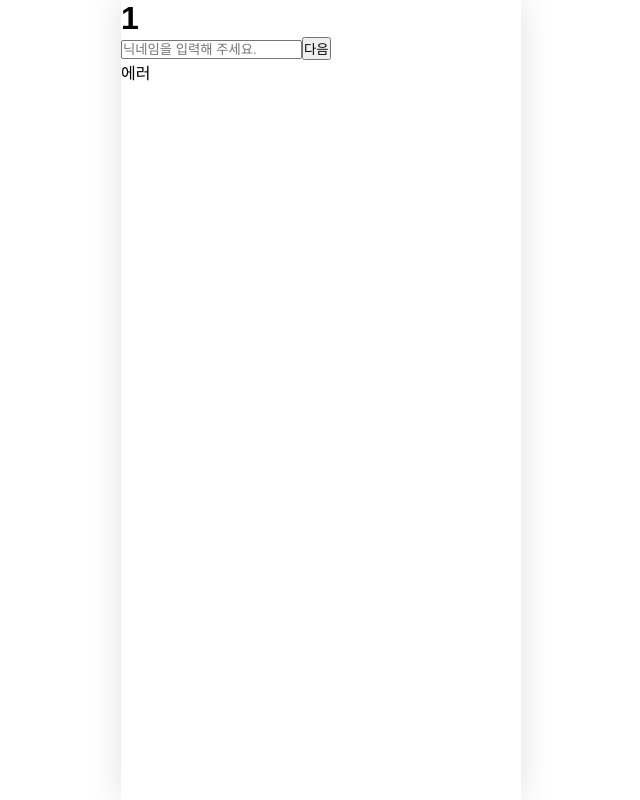
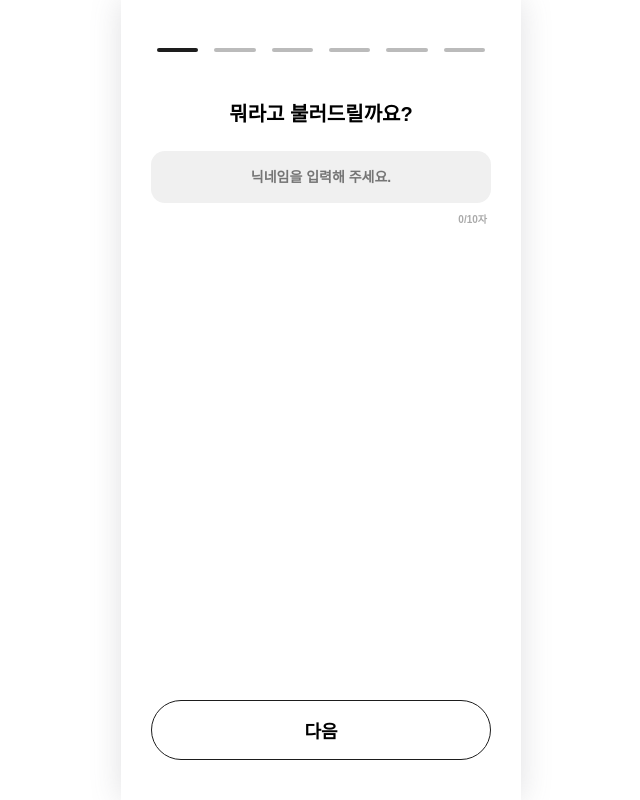
Before and after one commit to TRENDITHON-Omnivore-Team1/NaengTulCook-FE, a React (Vite) app: page /pre-info in a window 1280 px wide. Shown: the whole page, without its empty margins (319-959 px from the left). Built offline with nearby package versions, Linux system fonts and the light colour scheme.

Commit message:
🎨: 사전입력 플로우 ui 디자인

```diff
--- a/src/components/common/button/BigButton.jsx
+++ b/src/components/common/button/BigButton.jsx
@@ -3,7 +3,6 @@ import styled from "styled-components";
 const StyledButton = styled.button`
   margin: 0 30px;
   width: calc(100% - 60px);
-  max-width: 336px;
   height: 60px;
 
   color: ${(props) => (props.$isWhiteButton == true ? "#000" : "#fff")};
--- a/src/components/sign/Sign.style.js
+++ b/src/components/sign/Sign.style.js
@@ -21,7 +21,6 @@ export const StyledSignInput = styled.input`
   margin: 0 30px;
   padding: 0 24px;
   width: calc(100% - 60px);
-  max-width: 336px;
   height: 60px;
 
   /* display: flex; */
@@ -42,7 +41,8 @@ export const ErrorMessage = styled.p`
 `;
 
 export const ButtonContainer = styled.div`
-  margin-bottom: 40px;
+  position: absolute;
+  bottom: 40px;
   width: 100%;
 
   ${ColumnCenterCSS}
--- /dev/null
+++ b/src/components/sign/pre-info/InfoStep.style.js
@@ -0,0 +1,59 @@
+import { RowCenterCSS } from "@/styles/layouts/Row";
+import styled from "styled-components";
+
+// Step A
+export const TextInput = styled.input`
+  margin: 0 30px;
+  padding: 0 24px;
+  width: calc(100% - 60px);
+  height: 52px;
+
+  ${RowCenterCSS}
+
+  text-align: center;
+  color: #1d1d1d;
+  ${({ theme }) => theme.fonts.pre_bold_14}
+
+  border-radius: 14px;
+  border: none;
+  background-color: #f0f0f0;
+`;
+export const TextLength = styled.p`
+  margin: 8px 34px 0 34px;
+  width: calc(100% - 68px);
+
+  text-align: right;
+  color: #aaaaaa;
+  ${({ theme }) => theme.fonts.pre_bold_10}
+`;
+
+// Step B
+export const CheckBoxContainer = styled.div`
+  width: 100%;
+  padding: 0 30px;
+
+  display: flex;
+  flex-wrap: wrap;
+  gap: 14px 8px;
+`;
+export const CheckBoxButton = styled.label`
+  width: ${(props) => (props.$isLong ? "100%" : "calc((100% - 8px) / 2)")};
+  height: 44px;
+
+  ${RowCenterCSS}
+
+  color: ${(props) => (props.$isActive ? "#1D1D1D" : "#DCDCDC")};
+  ${({ theme }) => theme.fonts.pre_bold_18}
+
+  border-radius: 14px;
+  border: 1px solid ${(props) => (props.$isActive ? "#1D1D1D" : "#DCDCDC")};
+  background-color: #fff;
+
+  cursor: pointer;
+`;
+export const CheckBoxInput = styled.input`
+  display: none;
+`;
+
+// Step C
+// Step D
--- a/src/components/sign/pre-info/InfoStepA.jsx
+++ b/src/components/sign/pre-info/InfoStepA.jsx
@@ -1,11 +1,17 @@
-export default function InfoStepA({ register }) {
+import * as A from "./InfoStep.style";
+
+export default function InfoStepA({ register, nickname }) {
   return (
     <>
-      <input
+      <A.TextInput
         type="text"
         placeholder="닉네임을 입력해 주세요."
-        {...register("nickname", { required: "닉네임을 입력해 주세요." })}
+        {...register("nickname", {
+          required: "닉네임을 입력해 주세요.",
+          maxLength: { value: 10, message: "최대 10자까지 입력할 수 있습니다." },
+        })}
       />
+      <A.TextLength>{nickname?.length || 0}/10자</A.TextLength>
     </>
   );
 }
--- a/src/components/sign/pre-info/InfoStepB.jsx
+++ b/src/components/sign/pre-info/InfoStepB.jsx
@@ -1,3 +1,6 @@
+import { useWatch } from "react-hook-form";
+import * as A from "./InfoStep.style";
+
 const stepOptions1 = [
   { id: "age-0", value: "10대", style: "short" },
   { id: "age-1", value: "20대", style: "short" },
@@ -19,16 +22,21 @@ const stepOptions3 = [
   { id: "skill-4", value: "고급 요리도 할 줄 알아요", buttonStyle: "long" },
 ];
 
-export default function InfoStepB({ register, step }) {
+export default function InfoStepB({ register, step, control }) {
   const options = step === 1 ? stepOptions1 : step === 2 ? stepOptions2 : stepOptions3;
-
   const fieldName = step === 1 ? "age" : step === 2 ? "family" : "skill";
 
+  const selectedValue = useWatch({ control, name: fieldName });
+
   return (
-    <>
+    <A.CheckBoxContainer>
       {options.map((option) => (
-        <label key={option.id}>
-          <input
+        <A.CheckBoxButton
+          key={option.id}
+          $isActive={selectedValue === option.value}
+          $isLong={option.buttonStyle == "long"}
+        >
+          <A.CheckBoxInput
             type="radio"
             value={option.value}
             {...register(fieldName, {
@@ -41,8 +49,8 @@ export default function InfoStepB({ register, step }) {
             })}
           />
           {option.value}
-        </label>
+        </A.CheckBoxButton>
       ))}
-    </>
+    </A.CheckBoxContainer>
   );
 }
--- a/src/components/sign/pre-info/InfoStepC.jsx
+++ b/src/components/sign/pre-info/InfoStepC.jsx
@@ -1,3 +1,5 @@
+import * as A from "./InfoStep.style";
+
 const options = [
   "마라탕",
   "스테이크",
--- a/src/components/sign/pre-info/InfoStepD.jsx
+++ b/src/components/sign/pre-info/InfoStepD.jsx
@@ -1,3 +1,5 @@
+import * as A from "./InfoStep.style";
+
 const options = [
   "곡류",
   "채소",
--- a/src/components/sign/pre-info/PreInfoLayout.jsx
+++ b/src/components/sign/pre-info/PreInfoLayout.jsx
@@ -1,6 +1,8 @@
 import { useEffect, useState } from "react";
 import { useForm, useWatch } from "react-hook-form";
 import { useNavigate } from "react-router-dom";
+import * as A from "./PreInfoLayout.style";
+import * as S from "@/components/sign/Sign.style";
 import InfoStepA from "./InfoStepA";
 import InfoStepB from "./InfoStepB";
 import InfoStepC from "./InfoStepC";
@@ -11,6 +13,7 @@ import { putPreInfoAge } from "@/apis/sign/pre-info/putPreInfoAge";
 import { putPreInfoFamily } from "@/apis/sign/pre-info/putPreInfoFamily";
 import { putPreInfoFavorite } from "@/apis/sign/pre-info/putPreInfoFavorite";
 import { putPreInfoIngredient } from "@/apis/sign/pre-info/putPreInfoIngredient";
+import BigButton from "@/components/common/button/BigButton";
 
 const requiredFieldsByStep = {
   0: ["nickname"],
@@ -19,6 +22,27 @@ const requiredFieldsByStep = {
   3: ["skill"],
   4: ["favorite"],
   5: ["ingredient"],
+};
+const stepTitle = [
+  "뭐라고 불러드릴까요?",
+  "나이대를 알려주세요",
+  "가구유형은 어떻게 되시나요?",
+  "요리실력은 어느정도 인가요?",
+  "취향을 선택해주세요",
+  "항상 가지고 있는 재료를 알려주세요",
+];
+const ageMapping = {
+  "10대": 10,
+  "20대": 20,
+  "30대": 30,
+  "40대": 40,
+  "50대": 50,
+};
+const skillMapping = {
+  "완전 처음": 0,
+  "라면 끓이기 정도는 할 수 있어요": 1,
+  "레시피 보면 잘 따라해요": 2,
+  "요리하는 것이 익숙해요": 3,
 };
 
 export default function PreInfoLayout() {
@@ -31,13 +55,16 @@ export default function PreInfoLayout() {
   // 버튼 시각적 활성화...
   const currentRequiredFields = requiredFieldsByStep[currentStep] || ["nickname"];
   const currentValues = useWatch({ control, name: currentRequiredFields });
+  const nickname = useWatch({ control, name: "nickname" });
 
   const [isButtonActive, setIsButtonActive] = useState(false);
   useEffect(() => {
     if (currentValues) {
       if (currentStep === 0) {
         // input type이 text인 경우
-        const isAllFilled = currentValues.every((value) => value && value.trim() !== "");
+        const isAllFilled = currentValues.every(
+          (value) => value && value.trim() !== "" && nickname?.length <= 10
+        );
         setIsButtonActive(isAllFilled);
       } else {
         // input type이 checkbox인 경우
@@ -60,13 +87,6 @@ export default function PreInfoLayout() {
           break;
         }
         case 1: {
-          const ageMapping = {
-            "10대": 10,
-            "20대": 20,
-            "30대": 30,
-            "40대": 40,
-            "50대": 50,
-          };
           const ageRange = ageMapping[data.age] || 60;
           await putPreInfoAge({
             params: {
@@ -82,12 +102,6 @@ export default function PreInfoLayout() {
           break;
         }
         case 3: {
-          const skillMapping = {
-            "완전 처음": 0,
-            "라면 끓이기 정도는 할 수 있어요": 1,
-            "레시피 보면 잘 따라해요": 2,
-            "요리하는 것이 익숙해요": 3,
-          };
           const skill = skillMapping[data.skill] || 4;
           await putPreInfoSkill({
             params: { skill },
@@ -118,36 +132,42 @@ export default function PreInfoLayout() {
     }
   };
 
-  const handleFormSubmit = (e) => {
-    e.preventDefault();
-    handleSubmit(onSubmit)();
-  };
-
   // localStorage.setItem("isFirstLogin", true); // 튜토리얼 화면용(정보 추가하는 페이지에)
   return (
-    <>
-      <h1>{currentStep + 1}</h1>
+    <A.PageLayout>
+      {/* 상단 */}
+      <A.StepBarList>
+        {[...Array(6)].map((_, i) => (
+          <A.StepBarBox key={i} $isBlack={i <= currentStep} />
+        ))}
+      </A.StepBarList>
+      <A.StepTitle>{stepTitle[currentStep]}</A.StepTitle>
 
-      <form onSubmit={handleFormSubmit}>
+      {/* 폼 내용 */}
+      <A.InfoForm onSubmit={handleSubmit(onSubmit)}>
         {currentStep == 0 ? (
-          <InfoStepA register={register} />
+          <InfoStepA register={register} control={control} nickname={nickname} />
         ) : currentStep == 1 ? (
-          <InfoStepB register={register} step={1} />
+          <InfoStepB register={register} step={1} control={control} />
         ) : currentStep == 2 ? (
-          <InfoStepB register={register} step={2} />
+          <InfoStepB register={register} step={2} control={control} />
         ) : currentStep == 3 ? (
-          <InfoStepB register={register} step={3} />
+          <InfoStepB register={register} step={3} control={control} />
         ) : currentStep == 4 ? (
           <InfoStepC register={register} />
         ) : (
           <InfoStepD register={register} />
         )}
 
-        <button onClick={handleSubmit(onSubmit)} type="button">
-          {currentStep == 5 ? "완료" : "다음"}
-        </button>
-        <p>{isButtonActive ? "굳" : "에러"}</p>
-      </form>
-    </>
+        {/* 버튼 */}
+        <S.ButtonContainer>
+          <BigButton
+            type="submit"
+            buttonText={currentStep == 5 ? "완료" : "다음"}
+            $isWhiteButton={!isButtonActive}
+          />
+        </S.ButtonContainer>
+      </A.InfoForm>
+    </A.PageLayout>
   );
 }
--- /dev/null
+++ b/src/components/sign/pre-info/PreInfoLayout.style.js
@@ -0,0 +1,44 @@
+import styled from "styled-components";
+
+export const PageLayout = styled.div`
+  width: 100%;
+  height: 100vh;
+
+  display: flex;
+  flex-direction: column;
+  align-items: center;
+`;
+
+// 진행 바
+export const StepBarList = styled.div`
+  padding: 48px 36px 50px 36px;
+  width: 100%;
+  height: 4px;
+
+  display: flex;
+  justify-content: space-between;
+  gap: 16px;
+`;
+export const StepBarBox = styled.div`
+  width: 100%;
+  height: 4px;
+
+  border-radius: 4px;
+  background-color: ${(props) => (props.$isBlack ? "#1d1d1d" : "#bbbbbb")};
+`;
+
+// step 타이틀 텍스트
+export const StepTitle = styled.h1`
+  padding-bottom: 24px;
+  ${({ theme }) => theme.fonts.pre_bold_20}
+`;
+
+// form
+export const InfoForm = styled.form`
+  width: 100%;
+  height: 100%;
+
+  display: flex;
+  flex-direction: column;
+  align-items: center;
+`;
--- a/src/styles/theme.jsx
+++ b/src/styles/theme.jsx
@@ -49,6 +49,7 @@ export const theme = {
     pre_semibold_16: FONT({ family: "Pretendard", weight: 600, size: 16 }),
     pre_semibold_18: FONT({ family: "Pretendard", weight: 600, size: 18 }),
     pre_semibold_20: FONT({ family: "Pretendard", weight: 600, size: 20 }),
+    pre_bold_10: FONT({ family: "Pretendard", weight: 700, size: 10 }),
     pre_bold_14: FONT({ family: "Pretendard", weight: 700, size: 14 }),
     pre_bold_18: FONT({ family: "Pretendard", weight: 700, size: 18 }),
     pre_bold_20: FONT({ family: "Pretendard", weight: 700, size: 20 }),
```
Also changed, not shown: src/components/sign/login/Login.style.js (renamed from src/components/sign/login/Login.style.jsx).
